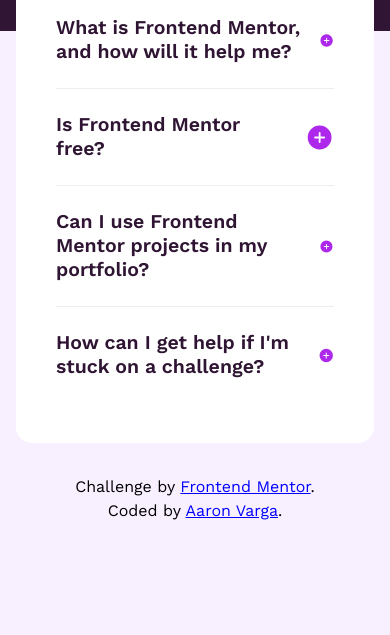
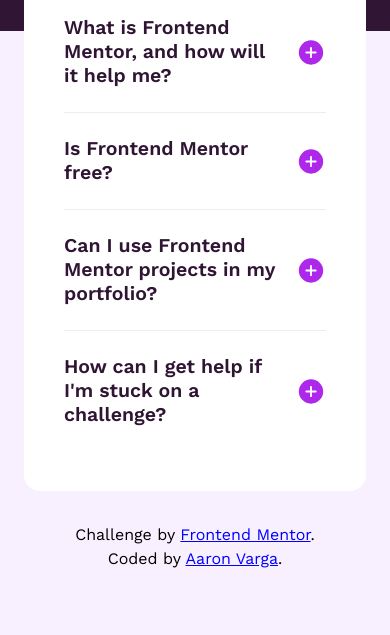
Before and after one commit to avinno/faq-accordion-main, a website: page index.html in a window 390 px wide. Shown: the part 395-1030 px from the top of the page. Before the commit the page ends 950 px from the top, so only its background shows below. Drawn offline with Linux system fonts and the light colour scheme.

Commit message:
svg/css update

```diff
--- a/assets/css/style.css
+++ b/assets/css/style.css
@@ -27,7 +27,7 @@
 	gap: 2rem;
 	background-color: var(--light-pink);
 	position: relative;
-	padding: 0 1rem;
+	padding: 0 1.5rem;
 	margin: 0;
 	width: 100%;
 	background-image: url("../images/background-pattern-desktop.svg");
@@ -129,7 +129,7 @@
 }
 
 summary svg {
-	width: 30px;
+	min-width: 30px;
 	height: 31px;
 }
 
@@ -150,5 +150,15 @@
 	flex-direction: column;
 	justify-content: center;
 	align-items: center;
-	padding-bottom: 2rem;
+	padding-bottom: 4rem;
 }
+
+@media (max-width: 375px) {
+  body {
+	  background-image: url("../images/background-pattern-mobile.svg");
+  }
+
+  main {
+	  margin-top: 8rem;
+  }
+}
```
Also changed, not shown: assets/images/background-pattern-mobile.svg.
